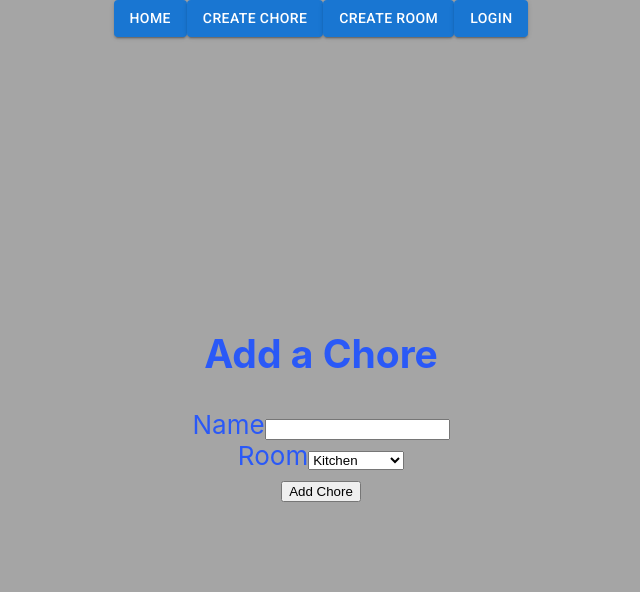
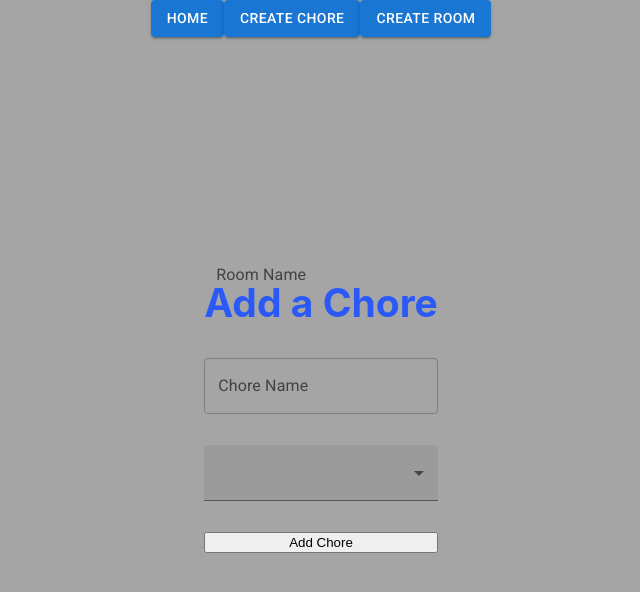
Before and after one commit to GarlicGrapes/Chorely, a React (Create React App) app: page /createchore in a window 1280 px wide. Shown: the top 592 px of the page, without its empty margins (319-959 px from the left). Built offline with nearby package versions, Linux system fonts and the light colour scheme; data requests are answered from the project's data file.

Commit message:
removed login button

```diff
--- a/src/App.css
+++ b/src/App.css
@@ -37,8 +37,12 @@
   float:right;
 }
 
+#dropdown {
+  color: rgb(42, 89, 247)
+}
+
 ul {
-
+  list-style-type: square;
 }
 
 
--- a/src/ChoreCard.js
+++ b/src/ChoreCard.js
@@ -24,7 +24,7 @@ function ChoreCard({chore, deleteChore}) {
                 <input
                 type="checkbox"
                 // checked={checked}
-                onChange={handleCheck}
+                // onChange={handleCheck}
                 />
                 <button onClick={() => handleDeleteClick(chore.id)}>🗑️</button>
                 </li>
--- a/src/HomePage.js
+++ b/src/HomePage.js
@@ -1,3 +1,4 @@
+import { Box } from "@mui/material/";
 import React from "react";
 import RoomCard from "./RoomCard";
 
@@ -23,12 +24,12 @@ function HomePage({rooms, chores, choreUpdate, roomUpdate}) {
   }
 
     return(
-      <div>
+      <Box>
           HomePage
           <ul>
             {RoomsList}
           </ul>
-      </div>
+      </Box>
     )
   }
 
--- a/src/NavBar.js
+++ b/src/NavBar.js
@@ -41,16 +41,6 @@ function NavBar() {
 
       </Button>
 
-      <Button
-      component={NavLink}
-      to="/login"
-      variant = "contained"
-      color="primary"
-      >
-
-      Login
-
-      </Button>
 
     </div>
   )
--- a/src/NewChoreForm.js
+++ b/src/NewChoreForm.js
@@ -1,4 +1,9 @@
 import React, {useState} from "react";
+import TextField from "@mui/material/TextField";
+import { InputLabel, MenuItem } from "@mui/material";
+import Select from "@mui/material/Select"
+import FormControl from "@mui/material/FormControl";
+import { blue } from "@mui/material/colors";
 
 function NewChoreForm({addChore, rooms}) {
 
@@ -12,7 +17,7 @@ function NewChoreForm({addChore, rooms}) {
 
     const roomsMap = rooms.map((room) => {
         return(
-            <option key={room.id} value={room.roomName}>{room.roomName}</option>
+            <MenuItem key={room.id} value={room.roomName}>{room.roomName}</MenuItem>
             )
     })
 
@@ -51,10 +56,11 @@ function NewChoreForm({addChore, rooms}) {
 
 
     return(
-        <form onSubmit={handleNewChoreSubmit}>
+        <FormControl onSubmit={handleNewChoreSubmit} sx={{minWidth: 150}} variant="filled">
             <h2>Add a Chore</h2>
-            <label htmlFor="choreName">Name</label>
-            <input
+
+            <TextField
+                label = "Chore Name"
                 type="text"
                 id="choreName"
                 value={choreFormData.choreName}
@@ -63,17 +69,17 @@ function NewChoreForm({addChore, rooms}) {
 
             <br/>
 
-            <label htmlFor="choreRoom">Room</label>
+            <InputLabel>Room Name</InputLabel>
 
-            <select id="choreRoom" value={choreFormData.choreRoom} onChange={(e) => handleChoreChange(e)} >
+            <Select class="dropdown" id="choreRoom" label={choreFormData.choreRoom} value={choreFormData.choreRoom} onChange={(e) => handleChoreChange(e)} >
                 {roomsMap}
-            </select>
+            </Select>
 
             <br/>
 
             <input type="submit" value="Add Chore" />
 
-        </form>
+        </FormControl>
     )
 
 }
```
